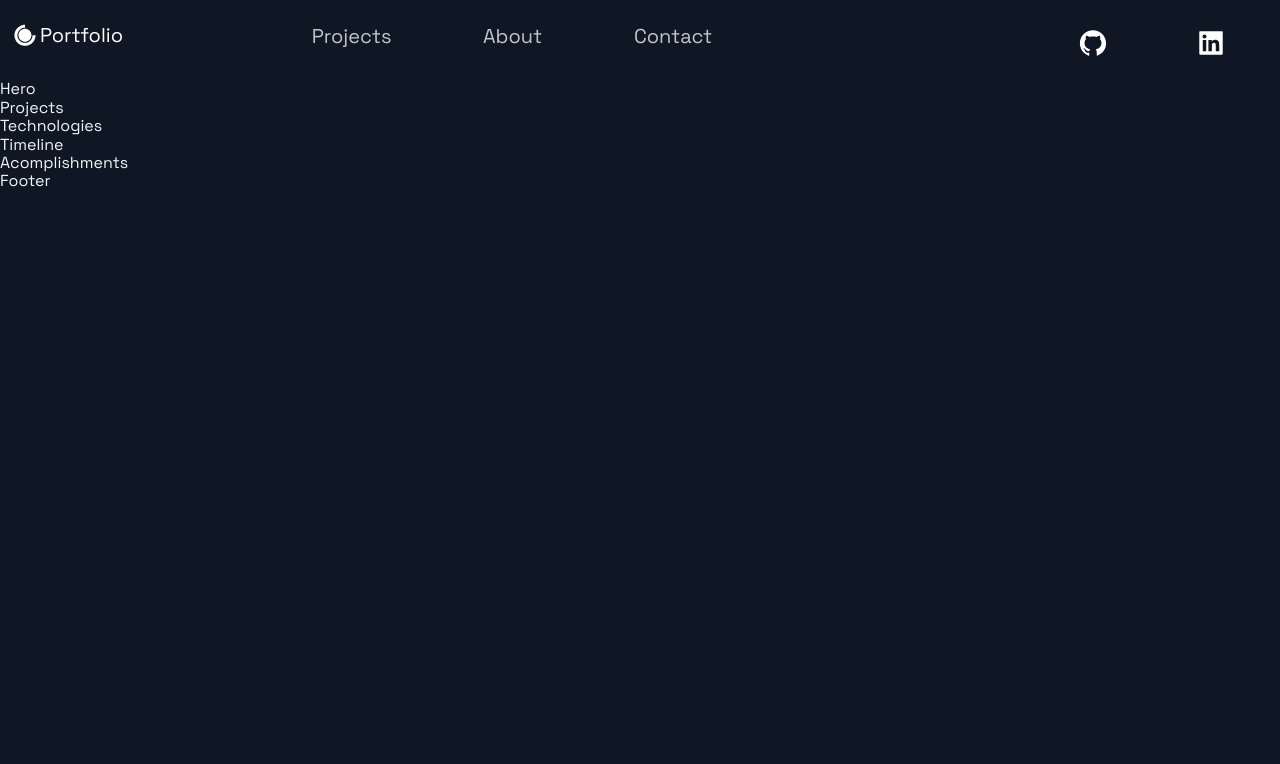
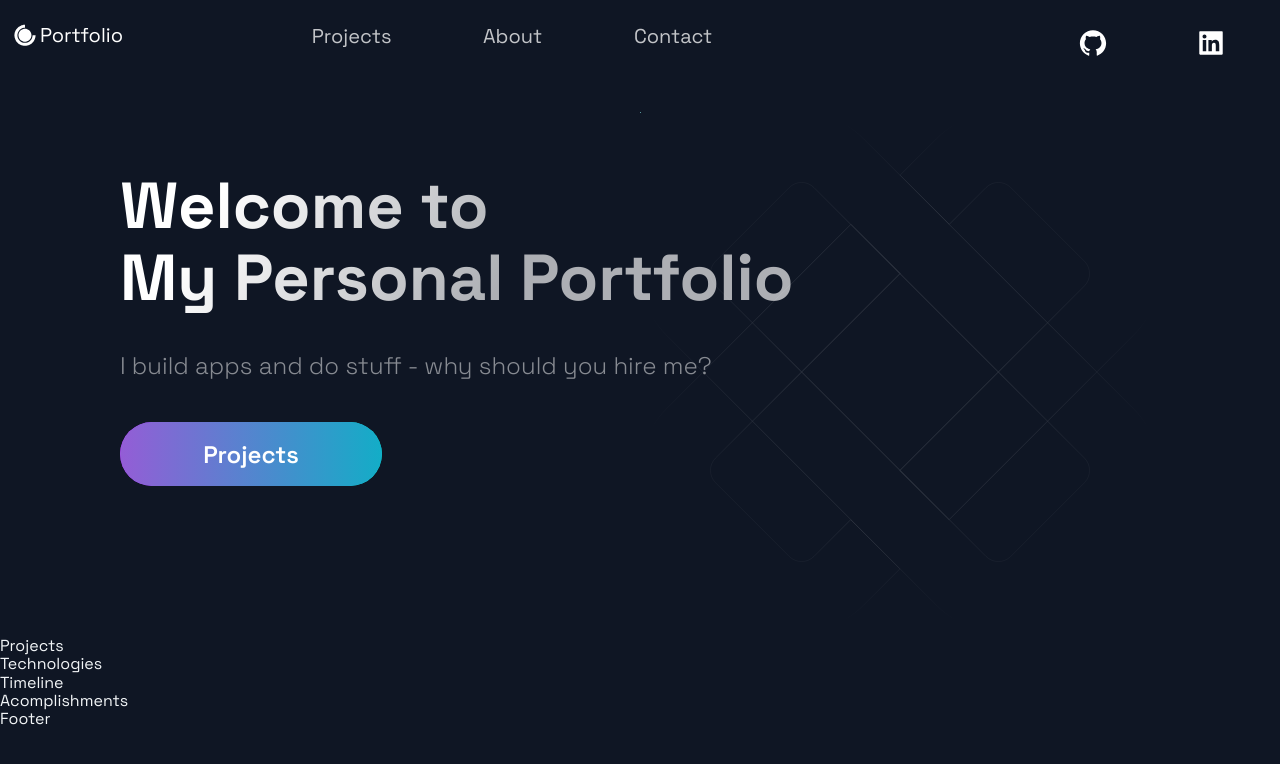
Before and after one commit to Sasurai087/NextJS-Portfolio, a Next.js app: page / in a window 1280 px wide. Shown: the top 764 px of the page. Built offline with nearby package versions, Linux system fonts and the light colour scheme.

Commit message:
style: add hero, projects button, bg animation

```diff
--- a/src/components/Header/Header.js
+++ b/src/components/Header/Header.js
@@ -62,6 +62,8 @@
         <AiFillLinkedin size="3rem" />
       </SocialIcons>
     </Div3>
+
+    {/* End Container */}
   </Container>
 );
 
--- a/src/components/Hero/Hero.js
+++ b/src/components/Hero/Hero.js
@@ -1,13 +1,28 @@
-import React from 'react';
+import React from "react";
 
-import { Section, SectionText, SectionTitle } from '../../styles/GlobalComponents';
-import Button from '../../styles/GlobalComponents/Button';
-import { LeftSection } from './HeroStyles';
+import {
+  Section,
+  SectionText,
+  SectionTitle,
+} from "../../styles/GlobalComponents";
+import Button from "../../styles/GlobalComponents/Button";
+import { LeftSection } from "./HeroStyles";
 
 const Hero = (props) => (
-  <div>
-    Hero
-  </div>
+  <Section row nopadding>
+    <LeftSection>
+      <SectionTitle main center>
+        Welcome to <br />
+        My Personal Portfolio
+      </SectionTitle>
+      <SectionText>
+        I build apps and do stuff - why should you hire me?
+      </SectionText>
+      <Button onClick={() => (window.location = "https://google.com")}>
+        Projects
+      </Button>
+    </LeftSection>
+  </Section>
 );
 
 export default Hero;
--- a/src/pages/index.js
+++ b/src/pages/index.js
@@ -1,19 +1,19 @@
-import Acomplishments from '../components/Acomplishments/Acomplishments';
-import BgAnimation from '../components/BackgrooundAnimation/BackgroundAnimation';
-import Hero from '../components/Hero/Hero';
-import Projects from '../components/Projects/Projects';
-import Technologies from '../components/Technologies/Technologies';
-import Timeline from '../components/TimeLine/TimeLine';
-import { Layout } from '../layout/Layout';
-import { Section } from '../styles/GlobalComponents';
+import Acomplishments from "../components/Acomplishments/Acomplishments";
+import BgAnimation from "../components/BackgrooundAnimation/BackgroundAnimation";
+import Hero from "../components/Hero/Hero";
+import Projects from "../components/Projects/Projects";
+import Technologies from "../components/Technologies/Technologies";
+import Timeline from "../components/TimeLine/TimeLine";
+import { Layout } from "../layout/Layout";
+import { Section } from "../styles/GlobalComponents";
 
 const Home = () => {
   return (
     <Layout>
-      {/* <Section grid> */}
+      <Section grid>
         <Hero />
-        {/* <BgAnimation /> */}
-      {/* </Section> */}
+        <BgAnimation />
+      </Section>
       <Projects />
       <Technologies />
       <Timeline />
```
